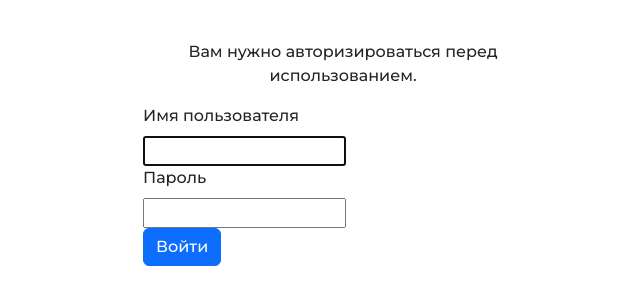
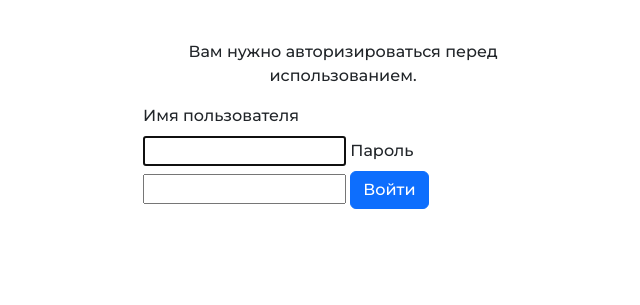
Before and after one commit to Dikiray/silaeder_conference, a Django app: page /login/ in a window 1280 px wide. Shown: the part 65-370 px from the top of the page, without its empty margins (297-937 px from the left). Run offline with Django 3.2, Linux system fonts and the light colour scheme.

Commit message:
chaned design

```diff
--- a/templates/silsite/base.html
+++ b/templates/silsite/base.html
@@ -16,12 +16,13 @@
     <body>
         <div class='header'>
             <a href= "{% url 'main_page' %}">Silaeder conf</a>
-            {% block content2 %}
-            {% endblock %}
+	    {% if user.is_authenticated %}
+            	<a href = "{% url 'new_project' %}">Новый проект</a>
+	    {% endif %}
             <div id = 'temp_user'>
                 {% if user.is_authenticated %}
                     <a href="/user/{{user.username}}">{{user.username}}</a>
-                    <a href = "{% url 'logout' %}">Logout</a>
+                    <a href = "{% url 'logout' %}">Выйти</a>
                 {% endif %}
             </div>
         </div>
--- a/templates/silsite/login.html
+++ b/templates/silsite/login.html
@@ -6,10 +6,10 @@
         <form method='POST'>
             {% csrf_token %}
             <label for="id_username" class="form-label">Имя пользователя</label><br>
-            {{ form.username }}<br>
+            {{ form.username }}
             <label for="id_passowrd" class="form-label">Пароль</label><br>
-            {{ form.password }}<br>
-            <button type='submit' name='login' id='my_buttons' class="btn btn-primary">Войти</button>
+            {{ form.password }}
+            <button type='submit' name='login' id='my_buttons' class="btn btn-primary" style="margin: auto">Войти</button>
         </form>
     </div>
 {% endblock %}
--- a/templates/silsite/project_view.html
+++ b/templates/silsite/project_view.html
@@ -2,7 +2,7 @@
 
 {% block content %}
     <br>
-    <p style="font-size:25px"><a>Название:{{ project.name }}</a></p>
+    <p style="font-size:25px"><a>Название: {{ project.name }}</a></p>
     <p style="font-size:25px"><a>Научный руководитель: {{ project.teacher.last_name }} {{ project.teacher.first_name }}</a></p>
     <p style="font-size:25px"><a>Участники: {{ project.students }}</a></p>
     <table class="project-table" style="width:800px; margin-left: 0px">
--- a/templates/silsite/user_view.html
+++ b/templates/silsite/user_view.html
@@ -1,7 +1,7 @@
 {% extends 'silsite/base.html' %}
 
 {% block content %}
-    <p style="font-size:25px"><a> {{ project.teacher.last_name }} {{ project.teacher.first_name }}</a></p>
+    <p style="font-size:25px"><a> {{ User.last_name }} {{ User.first_name}}</a></p>
     <p style="font-size:25px"><a> Доступные проекты </a></p>
     <table class="project-table">
         <thead>
```
